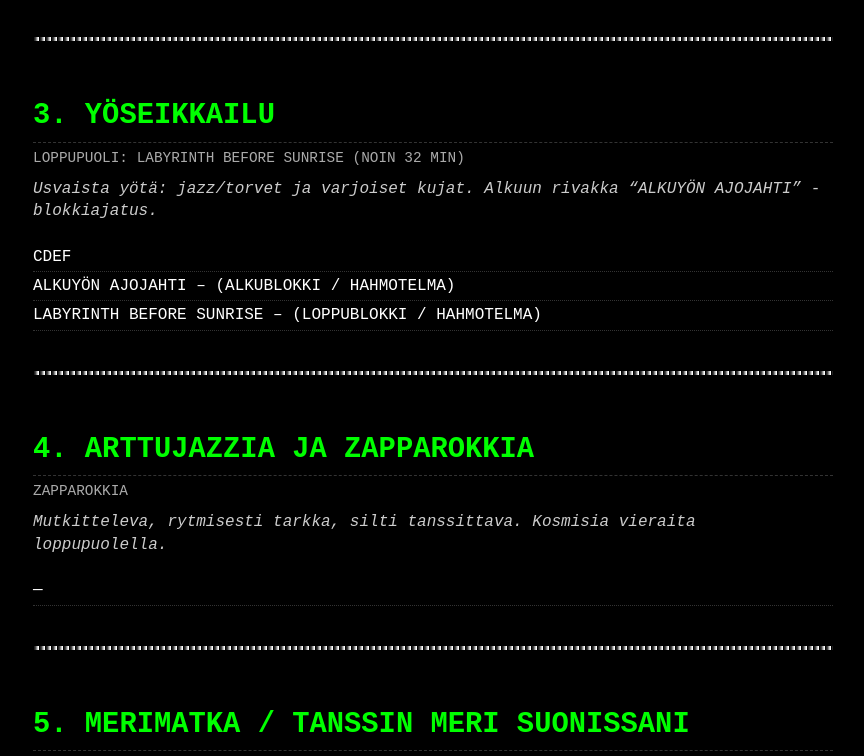
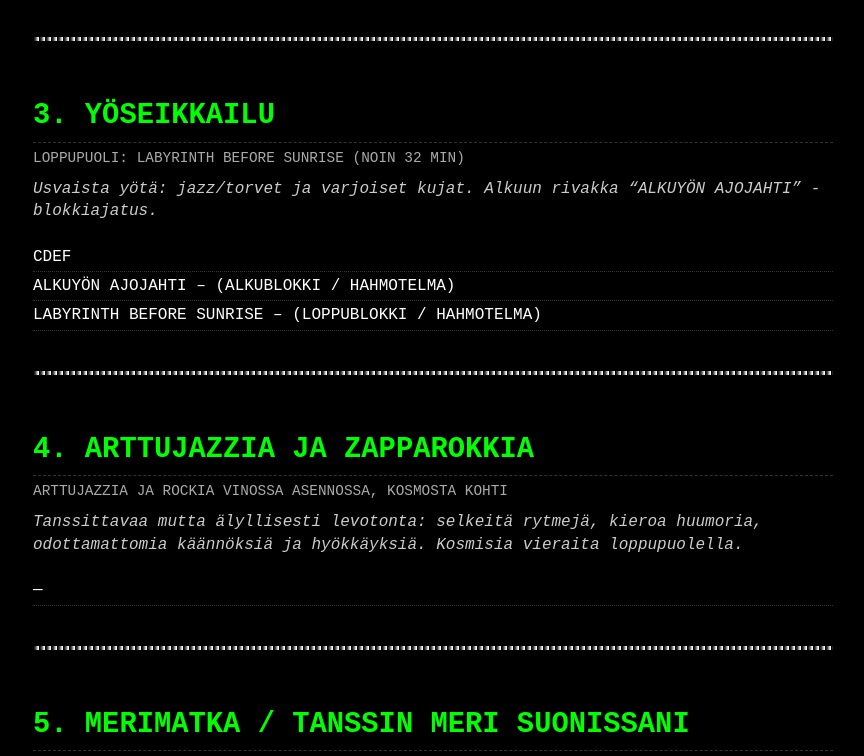
Before and after one commit to pimeahuonetanssi/arkisto, a plain HTML site: page index.html in a window 1280 px wide. Shown: the part 1345-2101 px from the top of the page, without its empty margins (207-1071 px from the left). Drawn offline with Linux system fonts and the light colour scheme.

Commit message:
Update index.html

```diff
--- a/index.html
+++ b/index.html
@@ -33,7 +33,7 @@
     <li>1. RUISLEIPÄÄ</li>
     <li>2. FUNK MINISTER</li>
     <li>3. YÖSEIKKAILU</li>
-    <li>4. JAZZIA JA ZAPPAROKKIA</li>
+    <li>4. ARTTUJAZZIA JA ZAPPAROKKIA</li>
     <li>5. MERIMATKA / TANSSIN MERI SUONISSANI</li>
     <li>—</li>
     <li>TOIVELISTOJA / LISTAIDEOITA</li>
@@ -88,9 +88,9 @@
 
 <section class="playlist">
   <h2 class="all-caps">4. ARTTUJAZZIA JA ZAPPAROKKIA</h2>
-  <p class="metadata all-caps">ZAPPAROKKIA</p>
+  <p class="metadata all-caps">Arttujazzia ja rockia vinossa asennossa, kosmosta kohti</p>
   <p class="description">
-    Mutkitteleva, rytmisesti tarkka, silti tanssittava. Kosmisia vieraita loppupuolella.
+    Tanssittavaa mutta älyllisesti levotonta: selkeitä rytmejä, kieroa huumoria, odottamattomia käännöksiä ja hyökkäyksiä. Kosmisia vieraita loppupuolella.
   </p>
   <ul class="track-list all-caps">
     <li>—</li>
```
